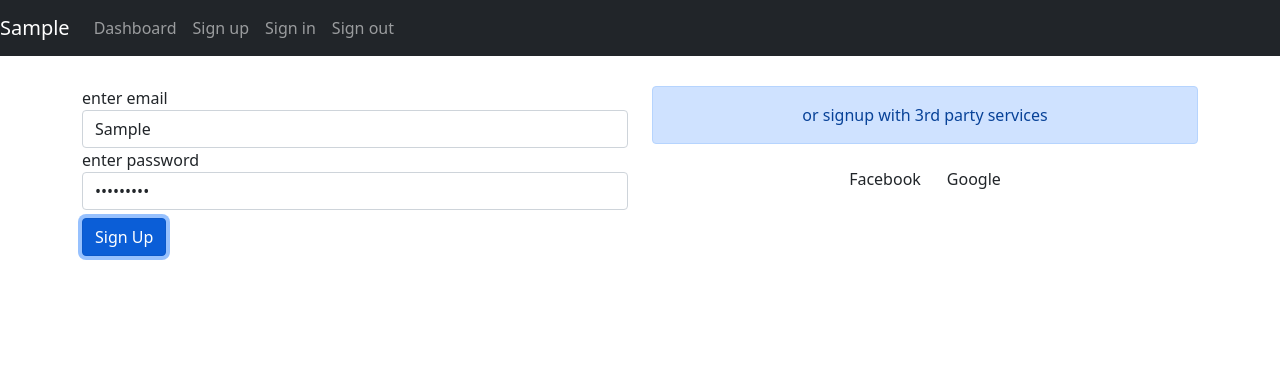
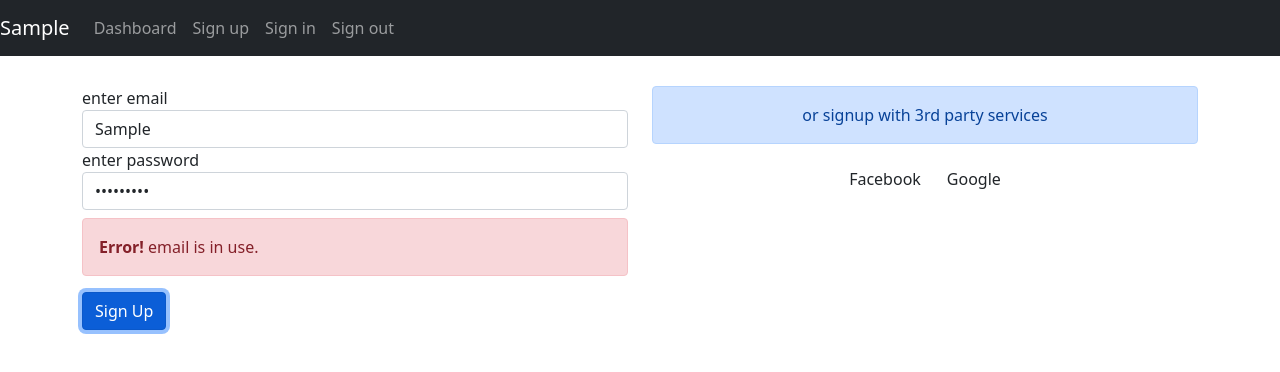
Before and after one commit to junejuly-jb/Google-Facebook-OAuth2.0-Login, a React (Create React App) app in the folder client/: page /signup in a window 1280 px wide. Both pictures are taken after typing "Sample", "Sample123" into the empty fields and a click on the button "Sign Up". Shown: the top 372 px of the page. Built offline with nearby package versions, Linux system fonts and the light colour scheme; no server answers.

Commit message:
add state auth error

```diff
--- a/client/src/components/SignUp.js
+++ b/client/src/components/SignUp.js
@@ -42,6 +42,13 @@ class SignUp extends Component{
                                     placeholder="********"
                                     component={CustomInput}/>
                             </fieldset>
+                            {
+                                this.props.errorMessage ?
+                                <div className="alert alert-danger alert-dismissible fade show my-2" role="alert">
+                                <strong>Error!</strong> {this.props.errorMessage}.
+                                </div>
+                                : null
+                            }
                             <button type="submit" className="btn btn-primary my-2">Sign Up</button>
                         </form>
                     </div>
@@ -59,5 +66,9 @@ class SignUp extends Component{
         )
     }
 }
-
-export default compose(connect(null, actions), reduxForm({ form: 'signup' }))(SignUp)
+function mapStateToProps(state) {
+    return {
+        errorMessage: state.auth.errorMessage
+    }
+}
+export default compose(connect(mapStateToProps, actions), reduxForm({ form: 'signup' }))(SignUp)
```
Also changed, not shown: 2 other files (tests, documents, lock files or other folders).
